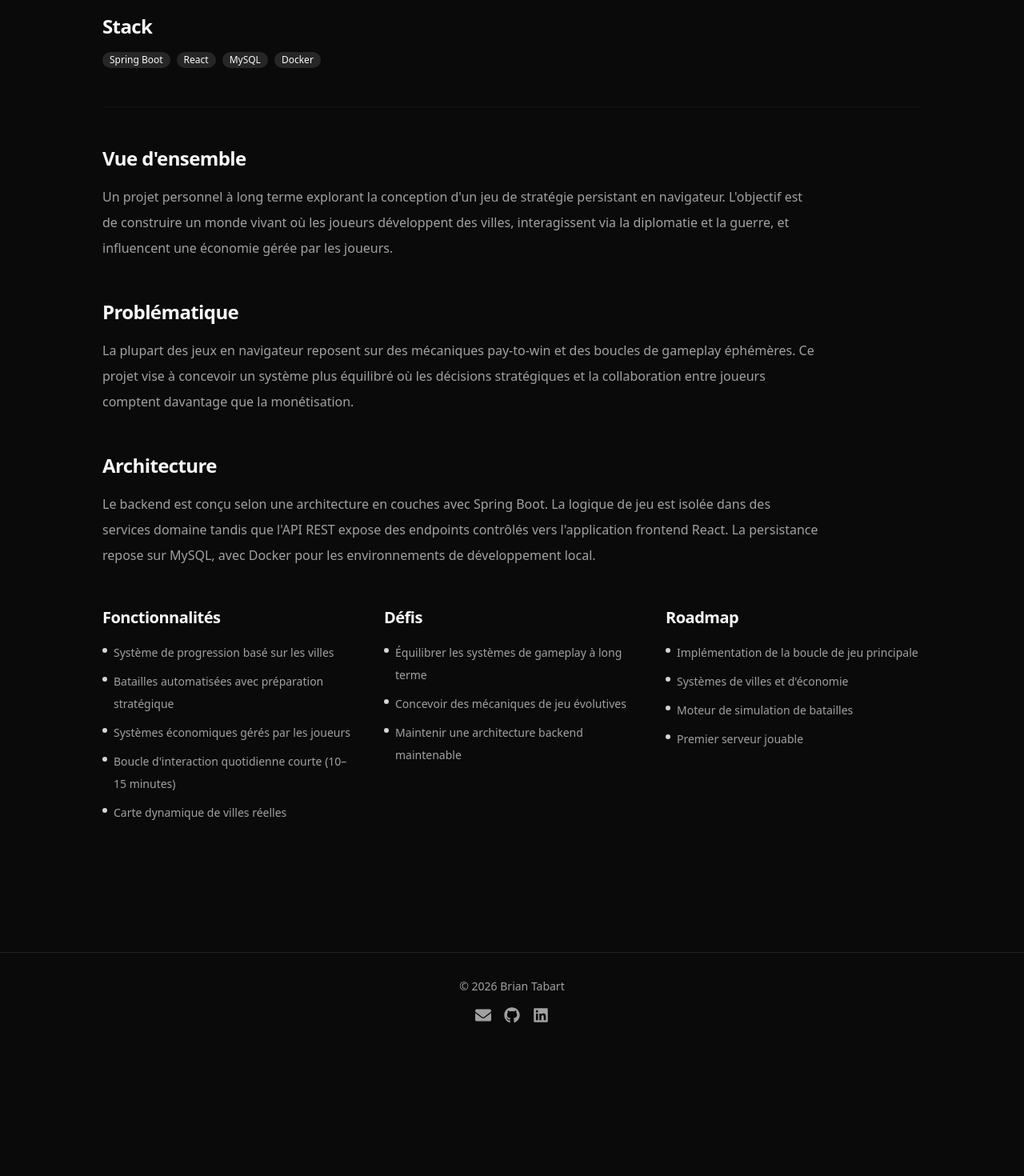
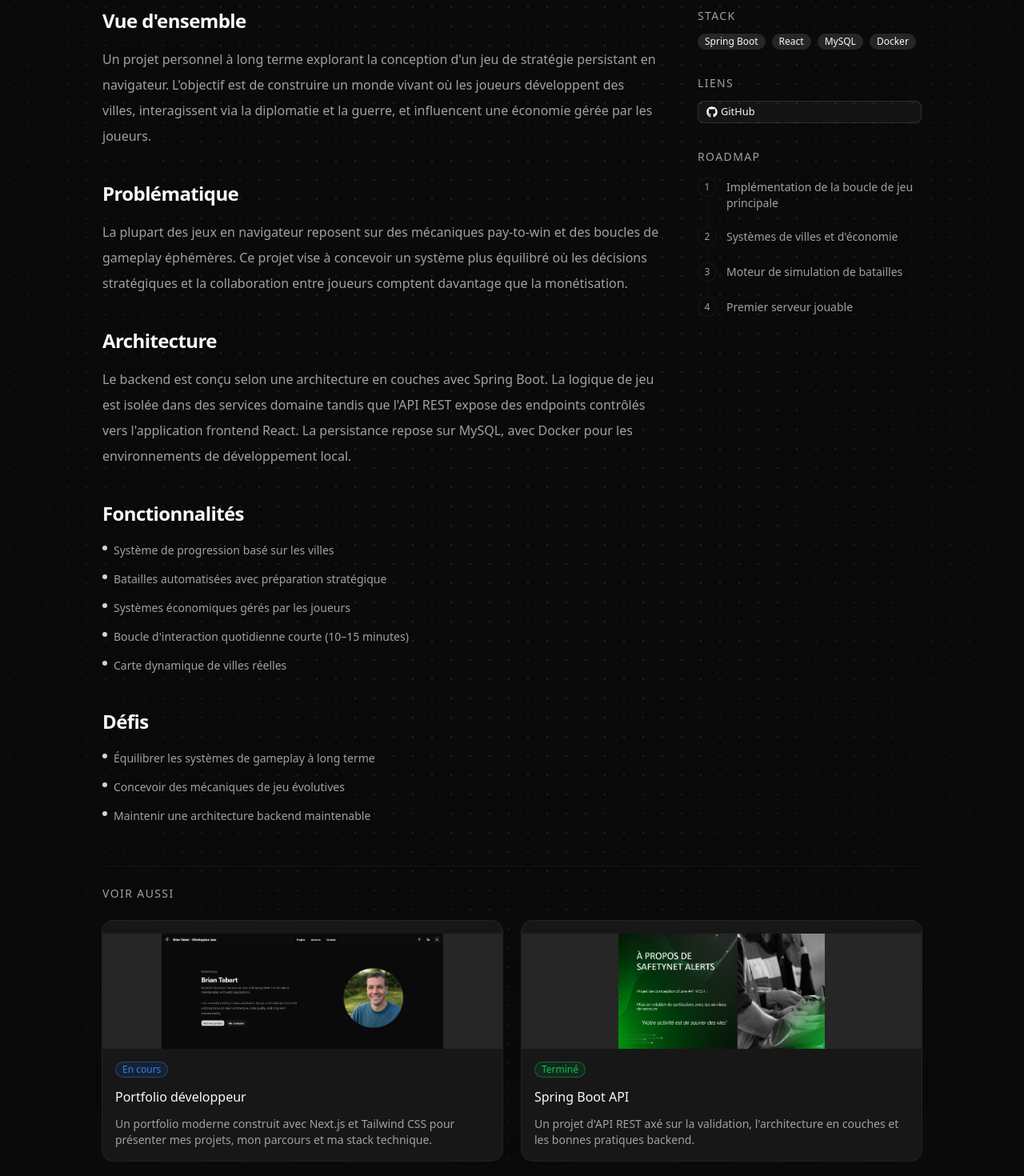
Before and after one commit to WebisBrian/TABART-Brian-Portfolio, a Next.js app: page /projects/strategy-browser-game in a window 1280 px wide. Shown: the part 1100-2570 px from the top of the page at 80% size. Before the commit the page ends 2411 px from the top, so only its background shows below. Built offline with nearby package versions, Linux system fonts and the light colour scheme.

Commit message:
Feat: new interface for each project page

```diff
--- a/src/app/projects/[slug]/page.tsx
+++ b/src/app/projects/[slug]/page.tsx
@@ -29,11 +29,15 @@ export default async function ProjectPage({ params }: ProjectPageProps) {
     notFound()
   }
 
+  const relatedProjects = projects
+    .filter((p) => p.slug !== slug)
+    .slice(0, 2)
+
   return (
     <>
       <SiteHeader />
       <main className="min-h-screen">
-        <ProjectPageContent project={project} details={details} />
+        <ProjectPageContent project={project} details={details} relatedProjects={relatedProjects} />
       </main>
       <SiteFooter />
     </>
--- a/src/components/sections/project-page-content.tsx
+++ b/src/components/sections/project-page-content.tsx
@@ -2,7 +2,7 @@
 
 import Image from "next/image";
 import Link from "next/link";
-import { ArrowLeft, ExternalLink } from "lucide-react";
+import { ArrowLeft, ExternalLink, ArrowUpRight } from "lucide-react";
 import { FaGithub } from "react-icons/fa";
 import { motion } from "framer-motion";
 
@@ -14,6 +14,7 @@ import { fadeUp, stagger } from "@/lib/animations";
 import { Badge } from "@/components/ui/badge";
 import { Button } from "@/components/ui/button";
 import { Separator } from "@/components/ui/separator";
+import { Card, CardHeader, CardTitle, CardDescription } from "@/components/ui/card";
 import { SiteContainer } from "@/components/layout/site-container";
 
 function StatusBadge({ status }: { status: string }) {
@@ -31,15 +32,61 @@ function StatusBadge({ status }: { status: string }) {
   );
 }
 
+function BulletList({ items }: { items: string[] }) {
+  return (
+    <ul className="space-y-2 text-sm leading-7 text-muted-foreground">
+      {items.map((item) => (
+        <li key={item} className="flex items-start gap-2">
+          <span className="mt-2 h-1.5 w-1.5 shrink-0 rounded-full bg-primary" />
+          {item}
+        </li>
+      ))}
+    </ul>
+  );
+}
+
+function RoadmapTimeline({ steps }: { steps: string[] }) {
+  return (
+    <ol className="space-y-0">
+      {steps.map((step, index) => (
+        <li key={step} className="relative flex gap-3 pb-5 last:pb-0">
+          {/* Connecting line */}
+          {index < steps.length - 1 && (
+            <div className="absolute left-3 top-6 h-full w-px bg-border/40" />
+          )}
+          {/* Step number */}
+          <div className="relative z-10 flex h-6 w-6 shrink-0 items-center justify-center rounded-full border border-border/50 bg-background text-xs font-medium text-muted-foreground">
+            {index + 1}
+          </div>
+          <p className="pt-0.5 text-sm text-muted-foreground">{step}</p>
+        </li>
+      ))}
+    </ol>
+  );
+}
+
 type Props = {
   project: Project;
   details: ProjectDetails;
+  relatedProjects: Project[];
 };
 
-export function ProjectPageContent({ project, details }: Props) {
+export function ProjectPageContent({ project, details, relatedProjects }: Props) {
   return (
-    <SiteContainer className="py-16 sm:py-20">
+    <div className="relative overflow-hidden">
+      {/* Dot grid background */}
+      <div
+        className="absolute inset-0 bg-[radial-gradient(var(--border)_1px,transparent_1px)] bg-[size:24px_24px]"
+        aria-hidden="true"
+      />
+      <div
+        className="pointer-events-none absolute inset-0 bg-background mask-[radial-gradient(ellipse_at_center,transparent_40%,black)]"
+        aria-hidden="true"
+      />
+
+      <SiteContainer className="relative z-10 py-16 sm:py-20">
         <motion.div
+          key={project.slug}
           className="mx-auto max-w-5xl space-y-12"
           variants={stagger}
           initial="hidden"
@@ -72,10 +119,93 @@ export function ProjectPageContent({ project, details }: Props) {
                 {project.description}
               </p>
             </div>
+          </motion.header>
 
-          <div className="flex flex-wrap gap-3">
+          {/* Hero image */}
+          <motion.div variants={fadeUp}>
+            <div className="group relative aspect-video w-full overflow-hidden rounded-2xl border border-border/50 bg-muted">
+              <Image
+                src={project.image}
+                alt={project.title}
+                fill
+                className="object-contain transition-transform duration-500 group-hover:scale-[1.02]"
+                priority
+                sizes="(max-width: 1024px) 100vw, 1024px"
+              />
+            </div>
+          </motion.div>
+
+          <motion.div variants={fadeUp}>
+            <Separator className="opacity-40" />
+          </motion.div>
+
+          {/* Two-column layout: main content + sticky sidebar */}
+          <motion.div
+            variants={fadeUp}
+            className="grid gap-12 lg:grid-cols-[1fr_280px]"
+          >
+            {/* Left — main content */}
+            <div className="space-y-10">
+              {details.overview && (
+                <section className="space-y-4">
+                  <h2 className="text-2xl font-semibold tracking-tight">Vue d&apos;ensemble</h2>
+                  <p className="text-base leading-8 text-muted-foreground">{details.overview}</p>
+                </section>
+              )}
+
+              {details.problem && (
+                <section className="space-y-4">
+                  <h2 className="text-2xl font-semibold tracking-tight">Problématique</h2>
+                  <p className="text-base leading-8 text-muted-foreground">{details.problem}</p>
+                </section>
+              )}
+
+              {details.architecture && (
+                <section className="space-y-4">
+                  <h2 className="text-2xl font-semibold tracking-tight">Architecture</h2>
+                  <p className="text-base leading-8 text-muted-foreground">{details.architecture}</p>
+                </section>
+              )}
+
+              {details.features && details.features.length > 0 && (
+                <section className="space-y-4">
+                  <h2 className="text-2xl font-semibold tracking-tight">Fonctionnalités</h2>
+                  <BulletList items={details.features} />
+                </section>
+              )}
+
+              {details.challenges && details.challenges.length > 0 && (
+                <section className="space-y-4">
+                  <h2 className="text-2xl font-semibold tracking-tight">Défis</h2>
+                  <BulletList items={details.challenges} />
+                </section>
+              )}
+            </div>
+
+            {/* Right — sticky sidebar */}
+            <aside className="space-y-8 lg:sticky lg:top-24 lg:self-start">
+
+              {/* Stack */}
+              <div className="space-y-3">
+                <p className="text-sm font-medium uppercase tracking-widest text-muted-foreground">
+                  Stack
+                </p>
+                <div className="flex flex-wrap gap-2">
+                  {project.stack.map((tech) => (
+                    <Badge key={tech} variant="secondary">{tech}</Badge>
+                  ))}
+                </div>
+              </div>
+
+              {/* Links */}
+              {(project.githubUrl || project.liveUrl) && (
+                <div className="space-y-3">
+                  <p className="text-sm font-medium uppercase tracking-widest text-muted-foreground">
+                    Liens
+                  </p>
+                  <div className="flex flex-col gap-2">
                     {project.githubUrl && (
-              <Button variant="outline" asChild>
+                      <Button variant="outline" size="sm" asChild className="justify-start">
                         <a href={project.githubUrl} target="_blank" rel="noreferrer">
                           <FaGithub aria-hidden="true" />
                           GitHub
@@ -83,7 +213,7 @@ export function ProjectPageContent({ project, details }: Props) {
                       </Button>
                     )}
                     {project.liveUrl && (
-              <Button asChild>
+                      <Button size="sm" asChild className="justify-start">
                         <a href={project.liveUrl} target="_blank" rel="noreferrer">
                           <ExternalLink aria-hidden="true" />
                           Démo live
@@ -91,111 +221,62 @@ export function ProjectPageContent({ project, details }: Props) {
                       </Button>
                     )}
                   </div>
-        </motion.header>
+                </div>
+              )}
 
-        {/* Hero image */}
-        <motion.div variants={fadeUp}>
-          <div className="relative aspect-video w-full overflow-hidden rounded-2xl border border-border/50 bg-muted">
+              {/* Roadmap timeline */}
+              {details.roadmap && details.roadmap.length > 0 && (
+                <div className="space-y-4">
+                  <p className="text-sm font-medium uppercase tracking-widest text-muted-foreground">
+                    Roadmap
+                  </p>
+                  <RoadmapTimeline steps={details.roadmap} />
+                </div>
+              )}
+            </aside>
+          </motion.div>
+
+          {/* Related projects */}
+          {relatedProjects.length > 0 && (
+            <motion.div variants={fadeUp} className="space-y-6">
+              <Separator className="opacity-40" />
+              <p className="text-sm font-medium uppercase tracking-widest text-muted-foreground">
+                Voir aussi
+              </p>
+              <div className="grid gap-6 sm:grid-cols-2">
+                {relatedProjects.map((p) => (
+                  <Link key={p.id} href={`/projects/${p.slug}`} className="group block">
+                    <Card className="overflow-hidden transition-colors duration-200 group-hover:bg-muted/50">
+                      <div className="relative h-36 overflow-hidden bg-muted">
                         <Image
-              src={project.image}
-              alt={project.title}
+                          src={p.image}
+                          alt={p.title}
                           fill
-              className="object-contain"
-              priority
-              sizes="(max-width: 1024px) 100vw, 1024px"
+                          className="object-contain transition-transform duration-300 group-hover:scale-[1.03]"
+                          sizes="(max-width: 640px) 100vw, 50vw"
                         />
                       </div>
-        </motion.div>
-
-        {/* Stack */}
-        <motion.section variants={fadeUp} className="space-y-4">
-          <h2 className="text-2xl font-semibold tracking-tight">Stack</h2>
-          <div className="flex flex-wrap gap-2">
-            {project.stack.map((tech) => (
-              <Badge key={tech} variant="secondary">
-                {tech}
-              </Badge>
+                      <CardHeader className="space-y-2">
+                        <div className="flex items-center gap-2">
+                          <StatusBadge status={p.status} />
+                        </div>
+                        <CardTitle className="flex items-center gap-1 text-base">
+                          {p.title}
+                          <ArrowUpRight className="h-4 w-4 opacity-0 transition-opacity group-hover:opacity-100" aria-hidden="true" />
+                        </CardTitle>
+                        <CardDescription className="line-clamp-2 text-sm">
+                          {p.description}
+                        </CardDescription>
+                      </CardHeader>
+                    </Card>
+                  </Link>
                 ))}
               </div>
-        </motion.section>
-
-        <motion.div variants={fadeUp}>
-          <Separator className="opacity-40" />
             </motion.div>
-
-        {/* Overview */}
-        <motion.section variants={fadeUp} className="space-y-4">
-          <h2 className="text-2xl font-semibold tracking-tight">Vue d&apos;ensemble</h2>
-          <p className="max-w-4xl text-base leading-8 text-muted-foreground">
-            {details.overview}
-          </p>
-        </motion.section>
-
-        {/* Problem */}
-        <motion.section variants={fadeUp} className="space-y-4">
-          <h2 className="text-2xl font-semibold tracking-tight">Problématique</h2>
-          <p className="max-w-4xl text-base leading-8 text-muted-foreground">
-            {details.problem}
-          </p>
-        </motion.section>
-
-        {/* Architecture */}
-        {details.architecture && (
-          <motion.section variants={fadeUp} className="space-y-4">
-            <h2 className="text-2xl font-semibold tracking-tight">Architecture</h2>
-            <p className="max-w-4xl text-base leading-8 text-muted-foreground">
-              {details.architecture}
-            </p>
-          </motion.section>
           )}
 
-        {/* Features / Challenges / Roadmap */}
-        {(details.features?.length || details.challenges?.length || details.roadmap?.length) && (
-          <motion.div variants={fadeUp} className="grid gap-8 lg:grid-cols-3">
-            {details.features && details.features.length > 0 && (
-              <section className="space-y-4">
-                <h2 className="text-xl font-semibold tracking-tight">Fonctionnalités</h2>
-                <ul className="space-y-2 text-sm leading-7 text-muted-foreground">
-                  {details.features.map((feature) => (
-                    <li key={feature} className="flex items-start gap-2">
-                      <span className="mt-2 h-1.5 w-1.5 shrink-0 rounded-full bg-primary" />
-                      {feature}
-                    </li>
-                  ))}
-                </ul>
-              </section>
-            )}
-
-            {details.challenges && details.challenges.length > 0 && (
-              <section className="space-y-4">
-                <h2 className="text-xl font-semibold tracking-tight">Défis</h2>
-                <ul className="space-y-2 text-sm leading-7 text-muted-foreground">
-                  {details.challenges.map((challenge) => (
-                    <li key={challenge} className="flex items-start gap-2">
-                      <span className="mt-2 h-1.5 w-1.5 shrink-0 rounded-full bg-primary" />
-                      {challenge}
-                    </li>
-                  ))}
-                </ul>
-              </section>
-            )}
-
-            {details.roadmap && details.roadmap.length > 0 && (
-              <section className="space-y-4">
-                <h2 className="text-xl font-semibold tracking-tight">Roadmap</h2>
-                <ul className="space-y-2 text-sm leading-7 text-muted-foreground">
-                  {details.roadmap.map((step) => (
-                    <li key={step} className="flex items-start gap-2">
-                      <span className="mt-2 h-1.5 w-1.5 shrink-0 rounded-full bg-primary" />
-                      {step}
-                    </li>
-                  ))}
-                </ul>
-              </section>
-            )}
-          </motion.div>
-        )}
         </motion.div>
       </SiteContainer>
+    </div>
   );
 }
```
Also changed, not shown: src/components/sections/hero-section.tsx (+4 -5 lines). Lines whose indentation alone changed are shown as unchanged.
